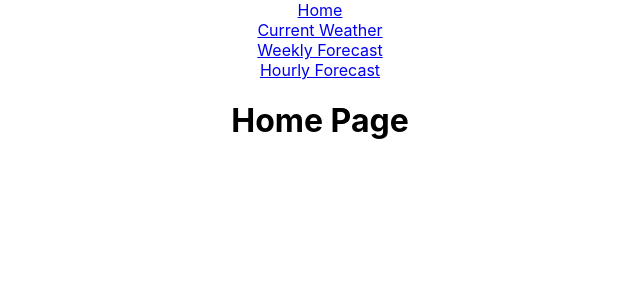
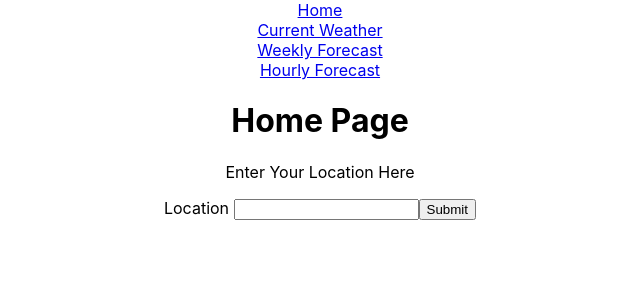
Before and after one commit to mlmccor/ez_weather, a React (Create React App) app in the folder ez_weather/: page / in a window 1280 px wide. Shown: the top 300 px of the page, without its empty margins (320-960 px from the left). Built offline with nearby package versions, Linux system fonts and the light colour scheme; no server answers.

Commit message:
built Search Bar

```diff
--- a/ez_weather/src/App.js
+++ b/ez_weather/src/App.js
@@ -16,6 +16,11 @@ class App extends Component {
     this.props.getWeather()
   }
 
+  sanitizeInput() {
+    let string = 'washington dc'
+    console.log(string.replace(/\W/g,'%2'))
+  }
+
   render() {
     return (
       <Router>
@@ -24,7 +29,7 @@ class App extends Component {
           <Link to='/current'>Current Weather</Link><br/>
           <Link to='/weekly'>Weekly Forecast</Link><br/>
           <Link to='/hourly'>Hourly Forecast</Link>
-
+          {this.sanitizeInput()}
 
           <Route exact path='/' render= {props => <Home/>}/>
           <Route path='/weekly' render= {props => <WeeklyForecast {...this.props.weather.daily}/>}/>
--- a/ez_weather/src/actions/weatherActions.js
+++ b/ez_weather/src/actions/weatherActions.js
@@ -7,3 +7,7 @@ export function getWeather() {
     })
   }
 }
+
+export function getCoordinates() {
+  debugger
+}
--- /dev/null
+++ b/ez_weather/src/components/LocationSearch.js
@@ -0,0 +1,43 @@
+import React, { Component } from 'react'
+
+class LocationSearch extends Component {
+  constructor() {
+    super()
+    this.state = {
+      text:''
+    }
+    this.handleSubmit= this.handleSubmit.bind(this)
+  }
+
+  handleChange = (e) => {
+    this.setState({
+      [e.target.name]:e.target.value
+    })
+  }
+
+  handleSubmit = (e) => {
+    e.preventDefault()
+    this.props.getCoordinates(this.state.text)
+    this.setState({
+      text:''
+    })
+  }
+
+  render() {
+    return(
+      <div>
+        <p>Enter Your Location Here</p>
+        <form onSubmit={this.handleSubmit}>
+          <label>Location </label>
+          <input
+             name='text'
+             onChange={this.handleChange}
+             value={this.state.text} />
+          <input type='submit' name='search'/>
+        </form>
+      </div>
+    )
+  }
+}
+
+export default LocationSearch
--- a/ez_weather/src/routes/Home.js
+++ b/ez_weather/src/routes/Home.js
@@ -1,12 +1,23 @@
-import React from 'react';
+import React, { Component } from 'react';
+import { connect } from 'react-redux'
 
+import {getCoordinates} from '../actions/weatherActions'
 
-const Home = () => {
-  return (
-    <div>
-      <h1>Home Page</h1>
-    </div>
-  )
+import LocationSearch from '../components/LocationSearch'
+
+class Home extends Component {
+  render() {
+    return(
+      <div>
+        <h1>Home Page</h1>
+        <LocationSearch getCoordinates={this.props.getCoordinates}/>
+      </div>
+    )
+  }
 }
 
-export default Home
+const mapDispatchToProps = dispatch => ({
+  getCoordinates: () => dispatch(getCoordinates())
+})
+
+export default connect(null,mapDispatchToProps)(Home)
```
